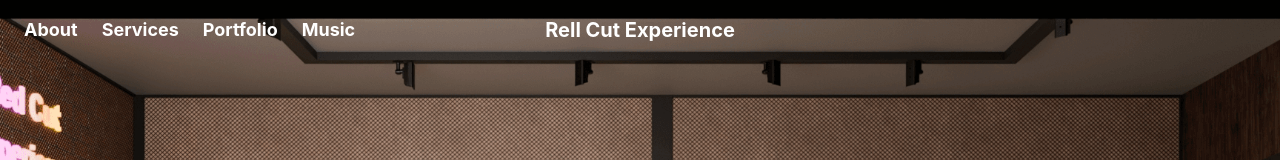
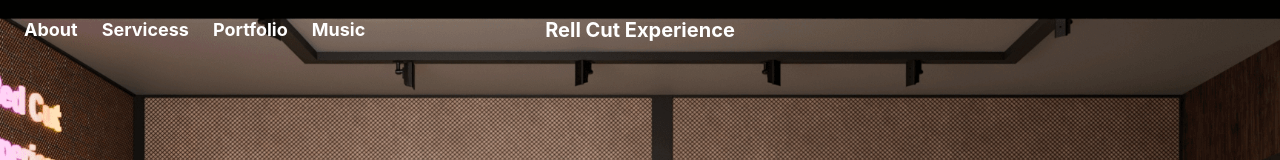
Before and after one commit to 0DILI/Rell, a Vue app: page / in a window 1280 px wide. Shown: the top 160 px of the page. Built offline with nearby package versions, Linux system fonts and the light colour scheme.

Commit message:
deployment errror test

```diff
--- a/src/components/nav.vue
+++ b/src/components/nav.vue
@@ -8,7 +8,7 @@
         <router-link to="/about">About</router-link>
       </li>
       <li class="hover:text-[#000] cursor-pointer">
-        <router-link to="/services">Services</router-link>
+        <router-link to="/services">Servicess</router-link>
       </li>
 
       <li class="hover:text-[#000] cursor-pointer">
```
